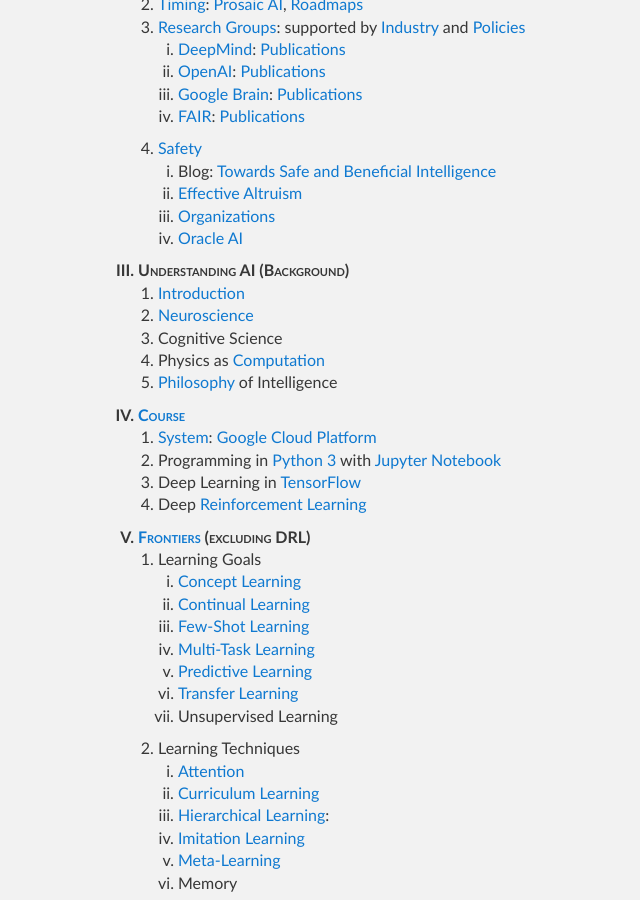
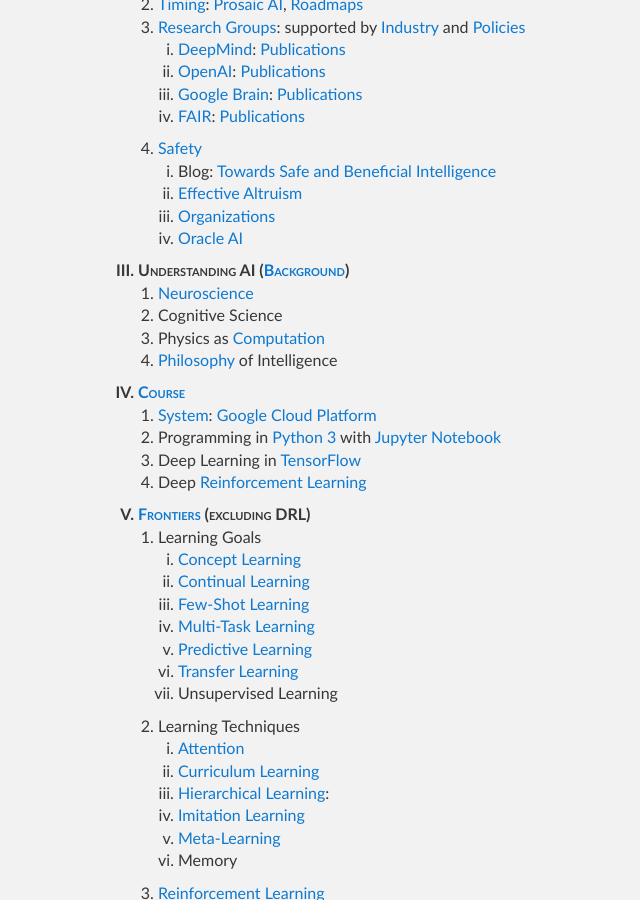
Before and after one commit to Tonywuhk/realai.org, a Jekyll site: the page built from README.md, in a window 1280 px wide and 900 px high, scrolled down 410 px. Shown: the whole window, without its empty margins (42-682 px from the left). Built offline with Jekyll 4.4.1, drawn with Linux system fonts in a browser that asks for light colours; our own code applies the rules of GitHub Pages for plain Markdown files; the repository's description, which GitHub fills in, is left out.

Commit message:
Rearrange contents

```diff
--- a/README.md
+++ b/README.md
@@ -28,12 +28,11 @@
         3. [Organizations](http://realai.org/safety/organizations/)
         4. [Oracle AI](http://realai.org/safety/oracle-ai/)
 
-3. Understanding AI (Background)
-    1. [Introduction](http://realai.org/background/)
-    2. [Neuroscience](http://realai.org/background/neuroscience/)
-    3. Cognitive Science
-    4. Physics as [Computation](http://realai.org/background/computation/)
-    5. [Philosophy](http://realai.org/background/philosophy/) of Intelligence
+3. Understanding AI ([Background](http://realai.org/background/))
+    1. [Neuroscience](http://realai.org/background/neuroscience/)
+    2. Cognitive Science
+    3. Physics as [Computation](http://realai.org/background/computation/)
+    4. [Philosophy](http://realai.org/background/philosophy/) of Intelligence
 
 4. [Course](http://realai.org/course/)
     1. [System](http://realai.org/course/system/): [Google Cloud Platform](http://realai.org/course/google-cloud-platform/)
@@ -81,7 +80,7 @@
         8. [Deep Learning Implementations](http://realai.org/deep-learning-implementation/)
     5. Experiments
         1. [Vision](http://realai.org/computer-vision/)
-        2. [Language](http://realai.org/nlp/): [Program Induction](http://realai.org/program-induction/)
+        2. [Language](http://realai.org/NLP/): [Program Induction](http://realai.org/program-induction/)
         3. [Robotics](http://realai.org/robotics/): Autonomous Driving
         4. [Automated Theorem Proving](http://realai.org/automated-theorem-proving/)
     7. [Alternative Theories](http://realai.org/alternative-theories/)
```
Also changed, not shown: course/README.md (+1 -0 lines), course/deep-learning.md (+12 -0 lines), natural-language-processing.md (+8 -1 lines), source.md (+0 -17 lines).
